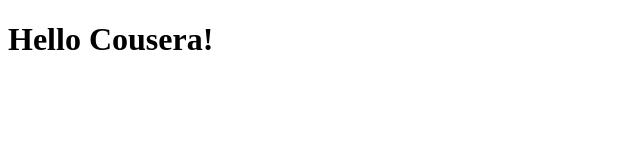
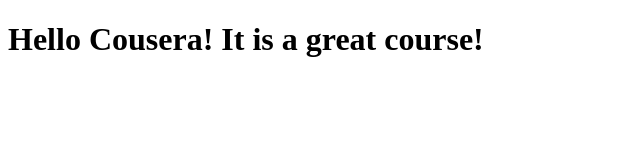
Before and after one commit to eduschwaab/cousera-test, a plain HTML site: page site/index.html in a window 1280 px wide. Shown: the whole page, without its empty margins (0-640 px from the left). Drawn offline with Linux system fonts and the light colour scheme.

Commit message:
Small adition to our Page content

```diff
--- a/site/index.html
+++ b/site/index.html
@@ -4,6 +4,6 @@
 	<title>Hello Coursera</title>
 </head>
 <body>
-<h1>Hello Cousera!<h1>
+<h1>Hello Cousera! It is a great course!<h1>
 </body>
 </html>
```
